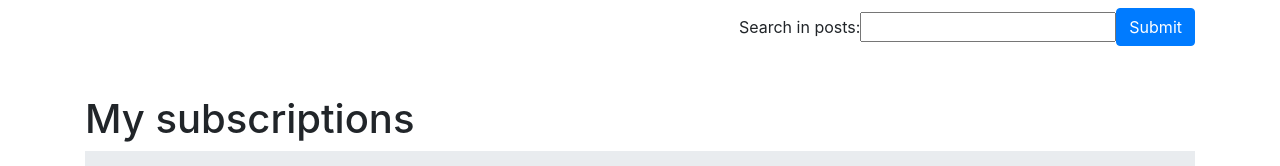
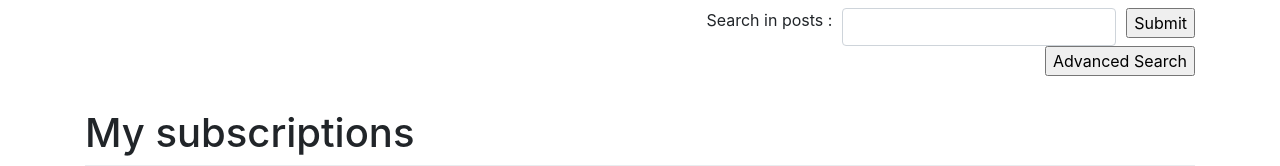
Before and after one commit to gabrielhayoun/communitymanager, a Django app: page /news_feed in a window 1280 px wide. Shown: the part 56-222 px from the top of the page. Run offline with Django 3.2, Linux system fonts and the light colour scheme; the visitor is signed in with stand-in values (Sample User, id 1); data that the repository does not hold is empty; parts of the project's set-up code (start-up, migrations or seed data) failed here and were passed over; some libraries are stand-ins or nearby versions.

Commit message:
Modification affichage sur la page news_feed et ajout du bouton Advanced Search

```diff
--- a/projet/communitymanager/forms.py
+++ b/projet/communitymanager/forms.py
@@ -47,3 +47,6 @@ class CommentaryForm(forms.ModelForm):
 
 class SearchForm(forms.Form):
     query = forms.CharField(max_length=100, required=False, label='Search in posts')
+
+class AdvancedSearchForm(forms.Form):
+    query = forms.CharField(max_length=100, required=False, label='Search in posts')
--- a/projet/communitymanager/templates/communitymanager/news_feed.html
+++ b/projet/communitymanager/templates/communitymanager/news_feed.html
@@ -16,14 +16,32 @@
 {% block content %}
 <div class="container">
     <div class="clearfix">
-        <div class="float-right pb-3">
-            <form class="form-inline" method="POST" action="{% url 'news_feed' %}">
-                {% csrf_token %}
-                {{ form }}
-                <input class="btn btn-primary" type="submit" value="Submit"/>
-            </form>
+        <form method="post" action="{% url 'news_feed' %}">
+            {% csrf_token %}
+            <div class="form-row float-right">
+                <div class="col-auto">
+                    <label class="" for="inlineFormInputGroup">Search in posts : </label>
+                </div>
+                <div class="col-auto">
+                      <div class="input-group">
+                          <input type="text" class="form-control" id="inlineFormInputGroup" name="query">
+                      </div>
+                </div>
+                <div class="col-auto">
+                    <input type="submit" value="Submit"/>
+                </div>
+            </div>
+
+        </form>
+    </div>
+    <div class="clearfix">
+        <div class="float-right">
+            <a href="{% url 'advanced_search' %}">
+                <input type="button" value="Advanced Search" />
+            </a>
         </div>
     </div>
+
     <h1 class="border-title">My subscriptions</h1>
     <div class="jumbotron jumbotron-fluid" id="communities_jumbo">
         <table class="table">
--- a/projet/communitymanager/urls.py
+++ b/projet/communitymanager/urls.py
@@ -26,4 +26,7 @@ urlpatterns = [
     # path to see the news_feed
     path('news_feed', views.news_feed, name='news_feed'),
 
+    # path to make an advanced research
+    path('advanced_search', views.advanced_search, name='advanced_search'),
+
 ]
--- a/projet/communitymanager/views.py
+++ b/projet/communitymanager/views.py
@@ -8,7 +8,7 @@ from django.utils import timezone
 from datetime import datetime
 
 
-from .forms import NewPostForm, CommentaryForm, SearchForm
+from .forms import NewPostForm, CommentaryForm, SearchForm, AdvancedSearchForm
 from .models import Community, Post, Commentary, Priority
 from django.contrib.auth.decorators import login_required
 
@@ -177,3 +177,8 @@ def news_feed(request):
         community_user = request.user.community_set.order_by('name')
         posts_user = Post.objects.filter(community__in=community_user).order_by('-date_creation')
     return render(request, 'communitymanager/news_feed.html', locals())
+
+
+@login_required()
+def advanced_search(request):
+    form = AdvancedSearchForm(request.POST or None)
```
